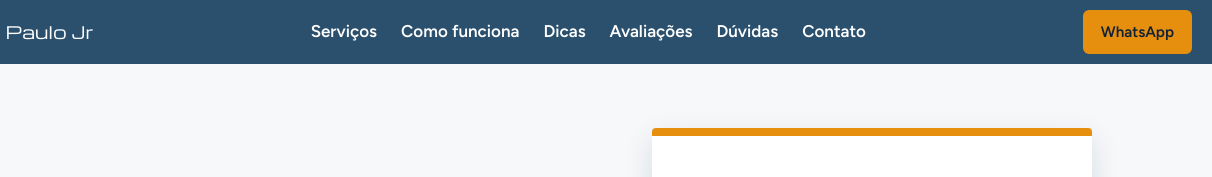
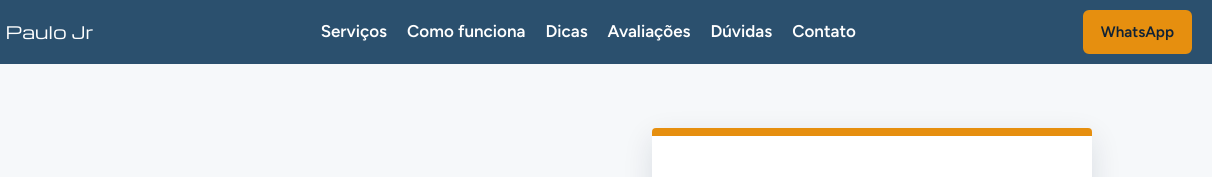
Before and after one commit to PauloFOJr/PJ-Manutencao-Landing-page, a plain HTML site: page index.html in a window 1280 px wide. Shown: the top 177 px of the page, 68-1280 px from the left. Drawn offline with nearby package versions, Linux system fonts and the light colour scheme.

Commit message:
Correção do gap do Nav no index.

```diff
--- a/css/style.css
+++ b/css/style.css
@@ -40,7 +40,7 @@ main:focus { outline: none; }
 .topo { position: sticky; top: 0; z-index: 10; display: flex; align-items: center; justify-content: space-between; gap: 1rem; padding: .6rem 1.25rem; background: var(--azul); color: var(--branco); }
 .topo__marca { display: flex; align-items: center; gap: .6rem; text-decoration: none; font-family: var(--fonte-titulo); }
 .topo__marca img { background: var(--branco); border-radius: 6px; padding: 2px; }
-.topo__nav { display: flex; gap: 1.5rem; }
+.topo__nav { display: flex; gap: 1.25rem; }
 .topo__nav a { display: inline-flex; align-items: center; min-height: 44px; text-decoration: none; font-weight: 600; }
 .topo__nav a:hover { color: var(--laranja-claro); }
 
```
